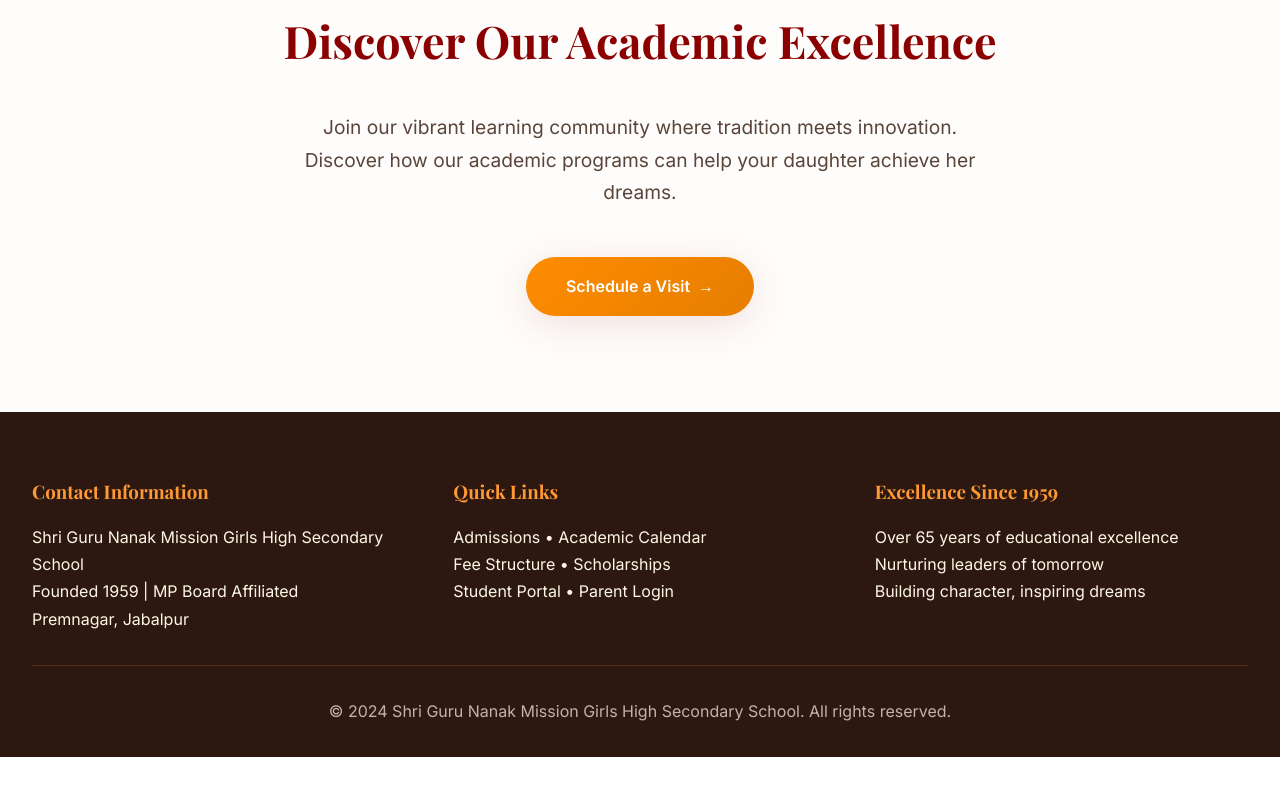
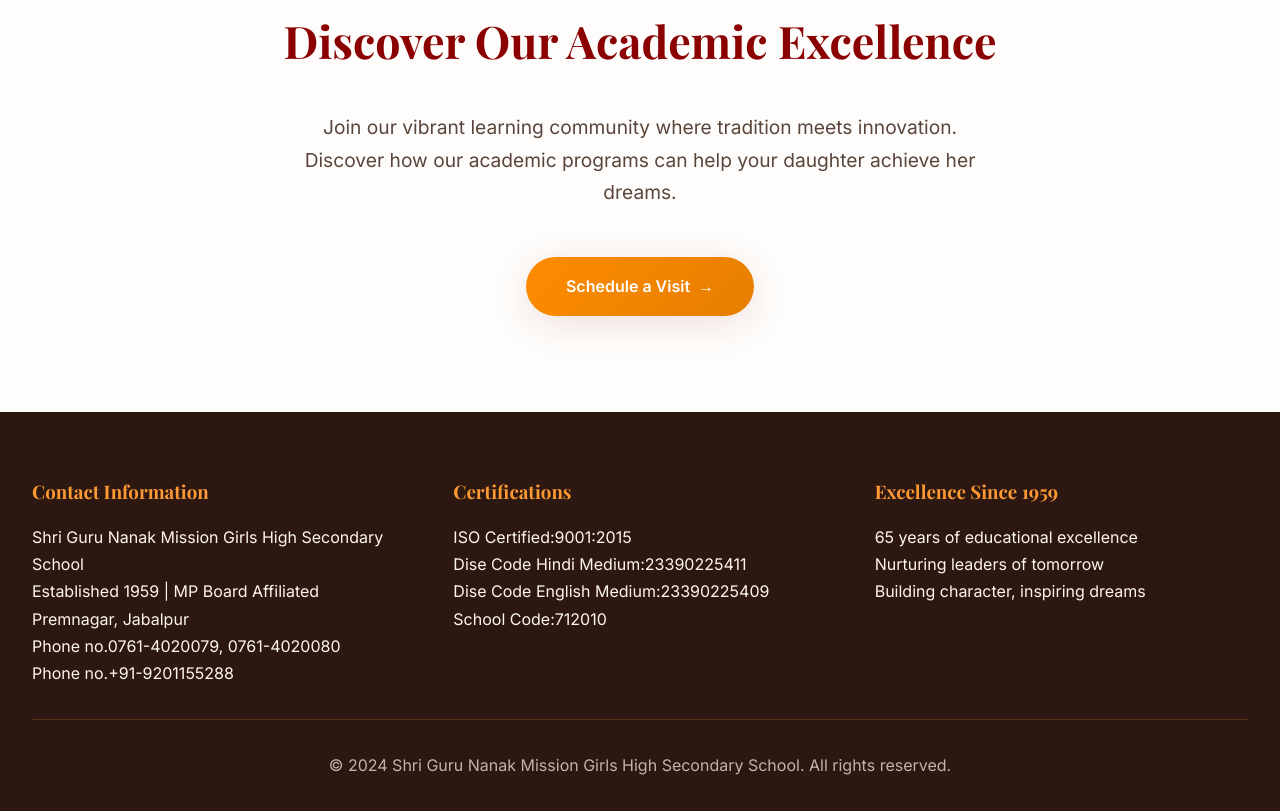
Before and after one commit to HARMANN28/School_Website, a website: page academics.html in a window 1280 px wide. Shown: the part 3754-4565 px from the top of the page. Before the commit the page ends 4511 px from the top, so only its background shows below. Drawn offline with nearby package versions, Linux system fonts and the light colour scheme.

Commit message:
Update academics.html

```diff
--- a/academics.html
+++ b/academics.html
@@ -789,18 +789,22 @@
                 <div class="footer-section">
                     <h3>Contact Information</h3>
                     <p>Shri Guru Nanak Mission Girls High Secondary School</p>
-                    <p>Founded 1959 | MP Board Affiliated</p>
+                    <p>Established 1959 | MP Board Affiliated</p>
                     <p>Premnagar, Jabalpur</p>
+                    <p>Phone no.0761-4020079, 0761-4020080</p>
+                    <p>Phone no.+91-9201155288</p>
                 </div>
                 <div class="footer-section">
-                    <h3>Quick Links</h3>
-                    <p>Admissions • Academic Calendar</p>
-                    <p>Fee Structure • Scholarships</p>
-                    <p>Student Portal • Parent Login</p>
+                    <h3>Certifications</h3>
+                    <p>ISO Certified:9001:2015</p>
+                    <p>Dise Code Hindi Medium:23390225411</p>
+                    <p>Dise Code English Medium:23390225409</p>
+                    <p>School Code:712010</p>
+
                 </div>
                 <div class="footer-section">
                     <h3>Excellence Since 1959</h3>
-                    <p>Over 65 years of educational excellence</p>
+                    <p>65 years of educational excellence</p>
                     <p>Nurturing leaders of tomorrow</p>
                     <p>Building character, inspiring dreams</p>
                 </div>
```
